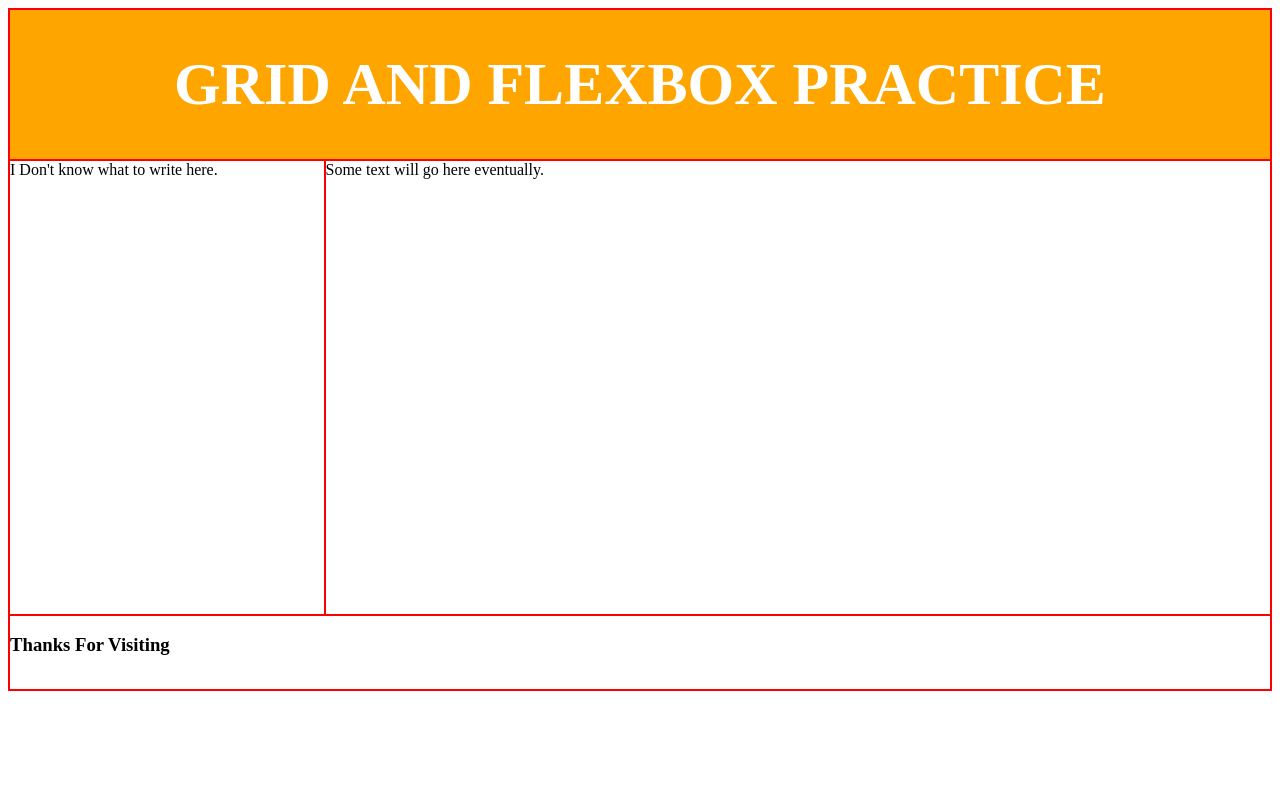
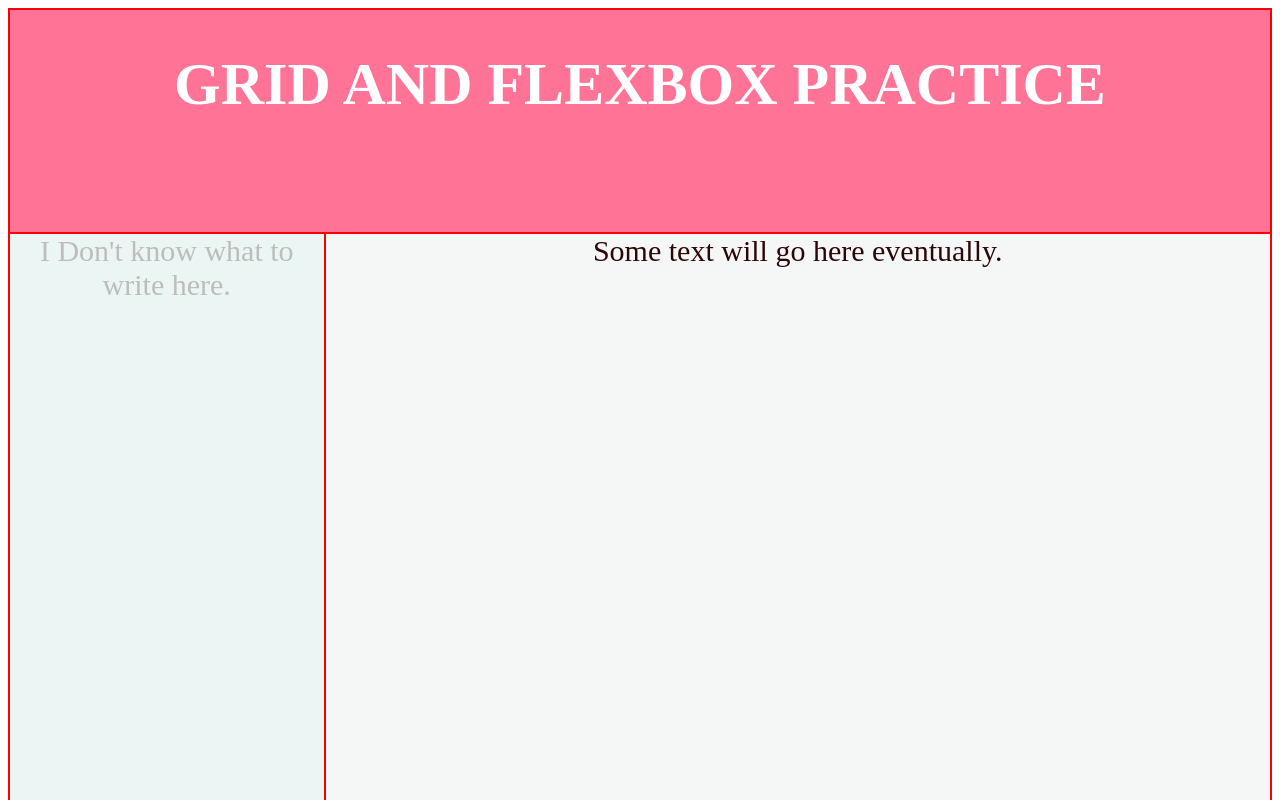
Before and after one commit to ssekhonn/grid-practice, a plain HTML site: page index.html in a window 1280 px wide. Shown: the top 800 px of the page. Drawn offline with Linux system fonts and the light colour scheme.

Commit message:
update style.css

```diff
--- a/style.css
+++ b/style.css
@@ -10,18 +10,30 @@ div{
     .top{
         grid-column:1/3;
         grid-row:1/2;
-      background-color: orange;
+      background-color: rgba(255, 0, 64, 0.548);
 	text-align: center;
-	color: white;
+	color: rgb(255, 255, 255);
 	font-size: 30px;}
     .rightbox{
         grid-column:2/3;
-        grid-row:2/3;}
+        grid-row:2/3;
+        background-color: rgb(245, 247, 246);
+        text-align: center;
+        color: rgb(44, 7, 7);
+        font-size: 30px;}
 
         .leftbox{
             grid-column:1/2;
-        grid-row:2/3;}
+        grid-row:2/3;
+        background-color: rgb(235, 245, 243);
+        text-align: center;
+        color: rgba(37, 4, 4, 0.226);
+        font-size: 30px;}
 
         .bottom{
             grid-column:1/3;
-        grid-row:3/4;}
+        grid-row:3/4;
+        background-color: rgb(247, 243, 244);
+        text-align: center;
+        color: rgb(36, 5, 5);
+        font-size: 30px;}
```
